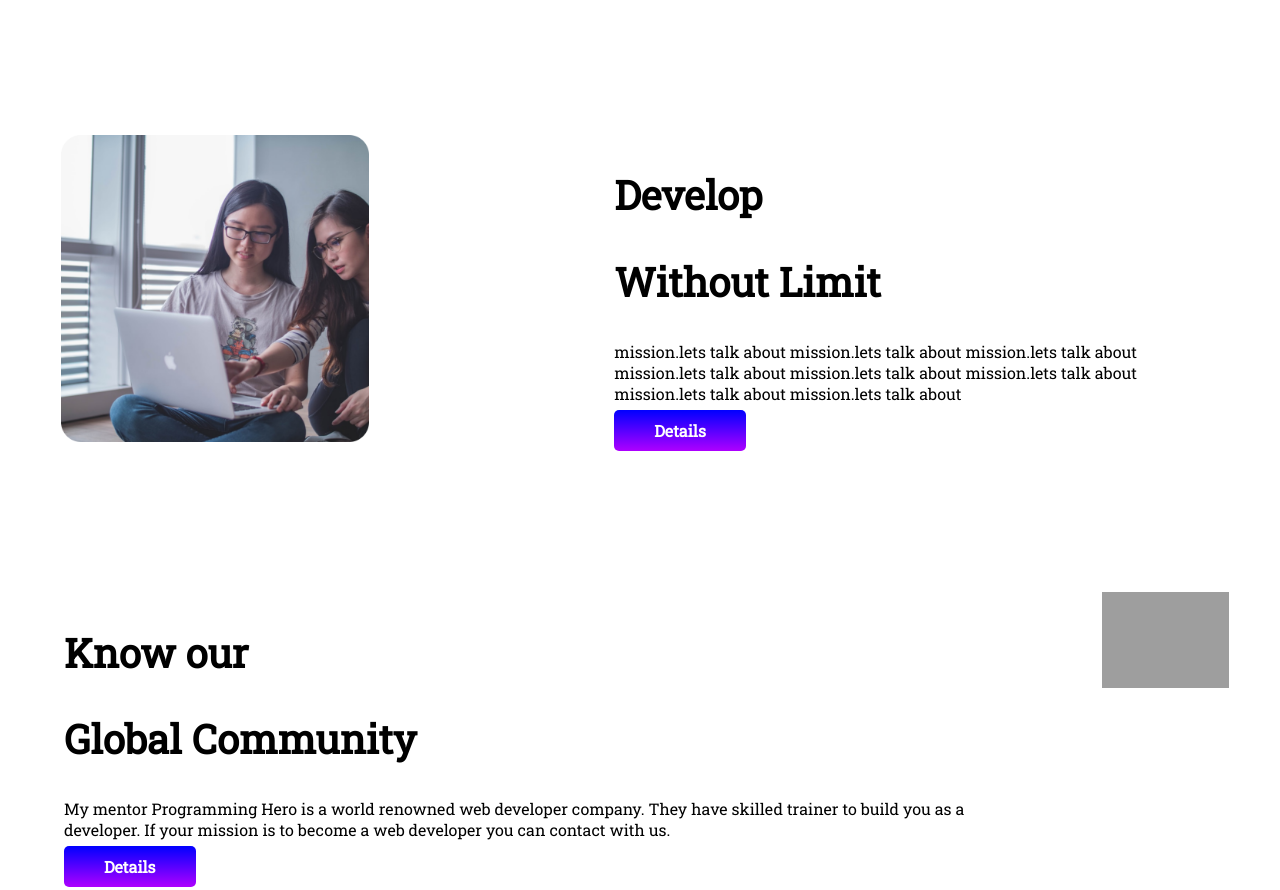
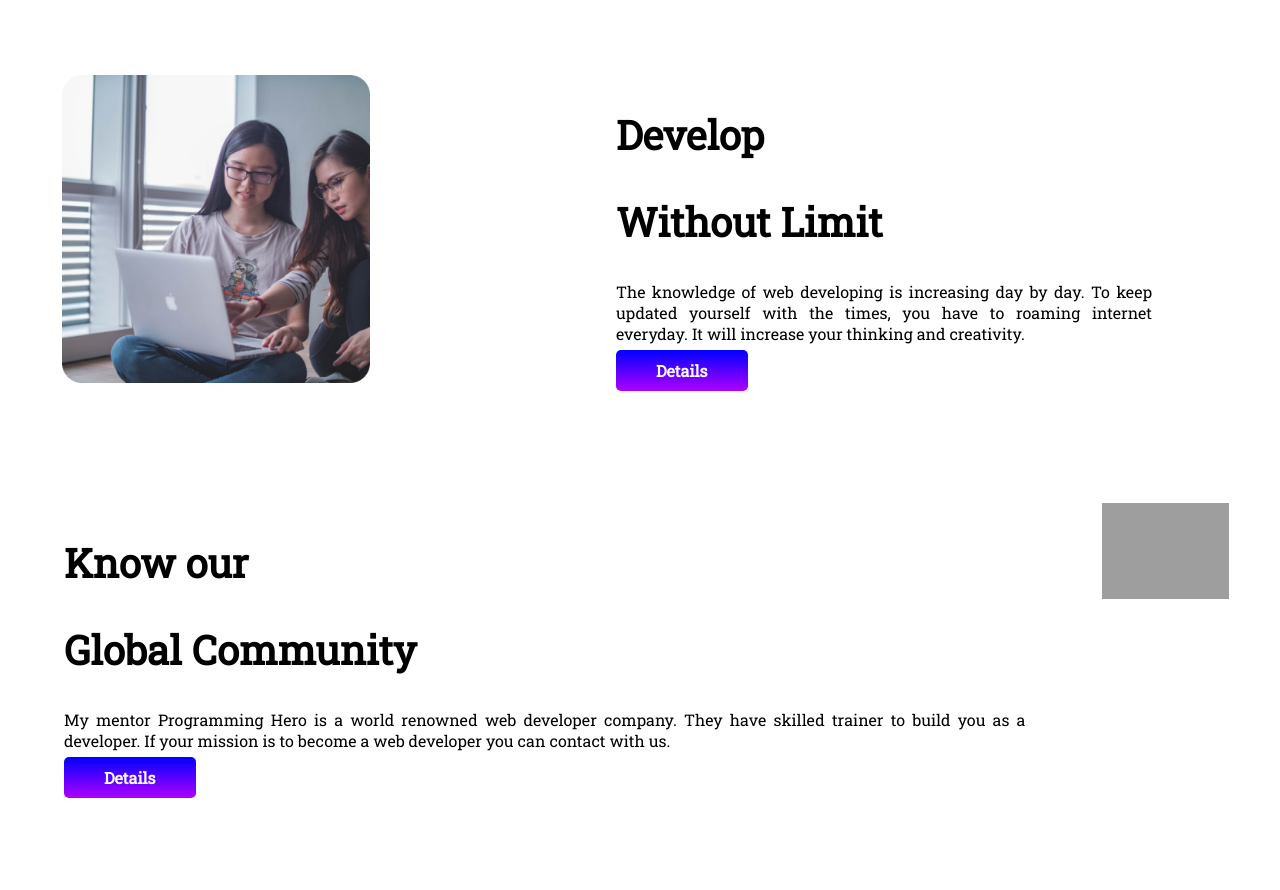
Before and after one commit to azadk53/assignment-one, a plain HTML site: page index.html in a window 1280 px wide. Shown: the part 1200-2090 px from the top of the page. Drawn offline with Linux system fonts and the light colour scheme; grey boxes are pictures that could not be loaded.

Commit message:
third commit

```diff
--- a/index.html
+++ b/index.html
@@ -5,7 +5,7 @@
     <meta charset="UTF-8">
     <meta http-equiv="X-UA-Compatible" content="IE=edge">
     <meta name="viewport" content="width=device-width, initial-scale=1.0">
-    <title>Document</title>
+    <title>Mission 2022</title>
     <link rel="stylesheet" href="style.css">
     <link rel="preconnect" href="https://fonts.googleapis.com">
     <link rel="preconnect" href="https://fonts.gstatic.com" crossorigin>
@@ -69,21 +69,21 @@
     </section>
     <section>
         <div class="flexible">
-            <div id="code">
+            <div class="width" id="develop-img">
                 <img src="images/pictures/coding.png" alt="">
             </div>
             <div id="develop">
                 <h2>Develop</h2>
                 <h2>Without Limit</h2>
-                <p>mission.lets talk about mission.lets talk about mission.lets talk about mission.lets talk about
-                    mission.lets talk about mission.lets talk about mission.lets talk about mission.lets talk about</p>
+                <p>The knowledge of web developing is increasing day by day. To keep updated yourself with the times,
+                    you have to roaming internet everyday. It will increase your thinking and creativity. </p>
                 <a class="link-button" href="#">Details</a>
             </div>
         </div>
     </section>
     <section>
         <div class="flexible">
-            <div id="global">
+            <div class="width" id="global">
                 <h2>Know our</h2>
                 <h2>Global Community</h2>
                 <p>My mentor Programming Hero is a world renowned web developer company. They have skilled trainer to
--- a/style.css
+++ b/style.css
@@ -9,7 +9,7 @@ h1{
 }
 .flexible{
     display: flex;
-    margin-bottom: 150px;
+    margin-bottom: 120px;
 }
 .half-width{
     width: 50%;
@@ -92,7 +92,7 @@ h2{
     border-radius: 5%;
     background-color: thistle;
 }
-#code img{
+#develop-img img{
     max-width: 50%;
     height: auto;
     float: left;
@@ -100,6 +100,7 @@ h2{
     margin-right: 0%;
 }
 #develop{
+    text-align: justify;
     max-width: 80%;
     float: right;
     margin-right: 10%;
@@ -107,6 +108,7 @@ h2{
 }
 #global{
     margin-left: 5%;
+    text-align: justify;
 }
 #global-img img{
     max-width: 50%;
```
